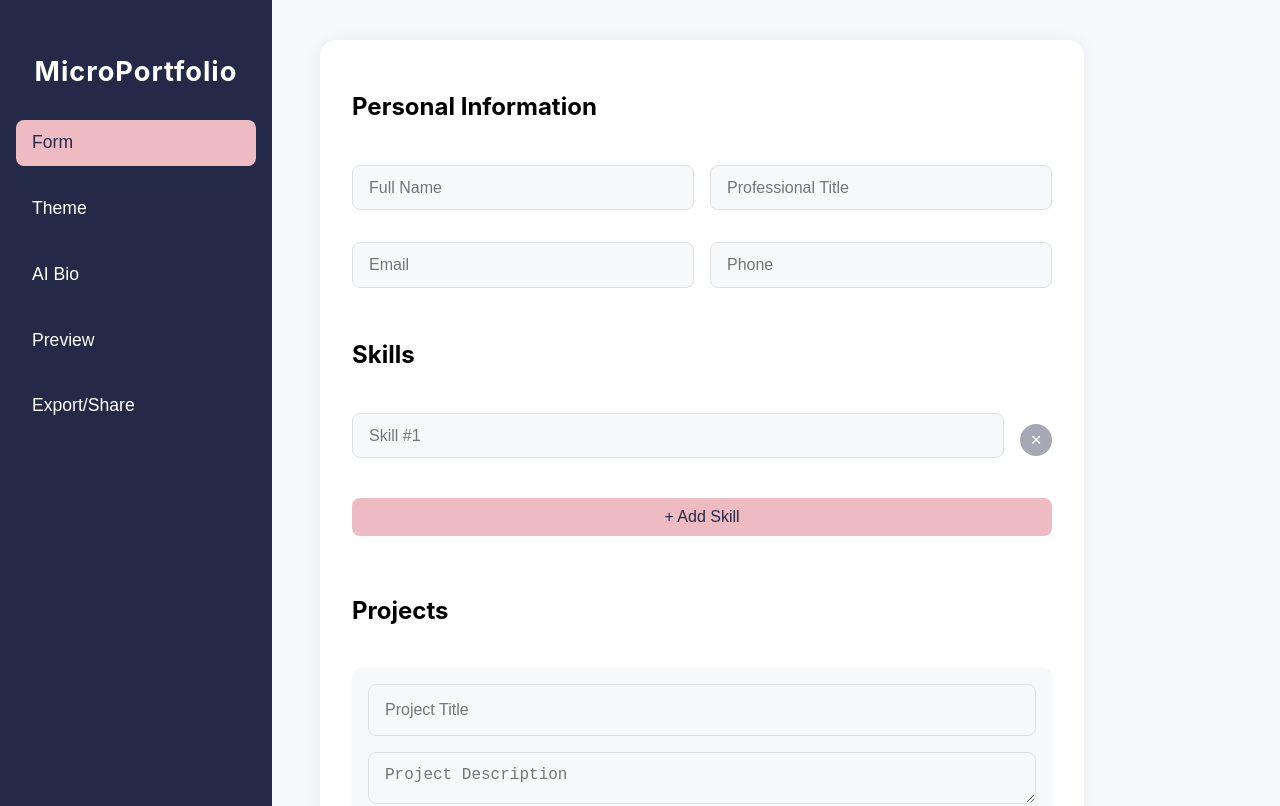
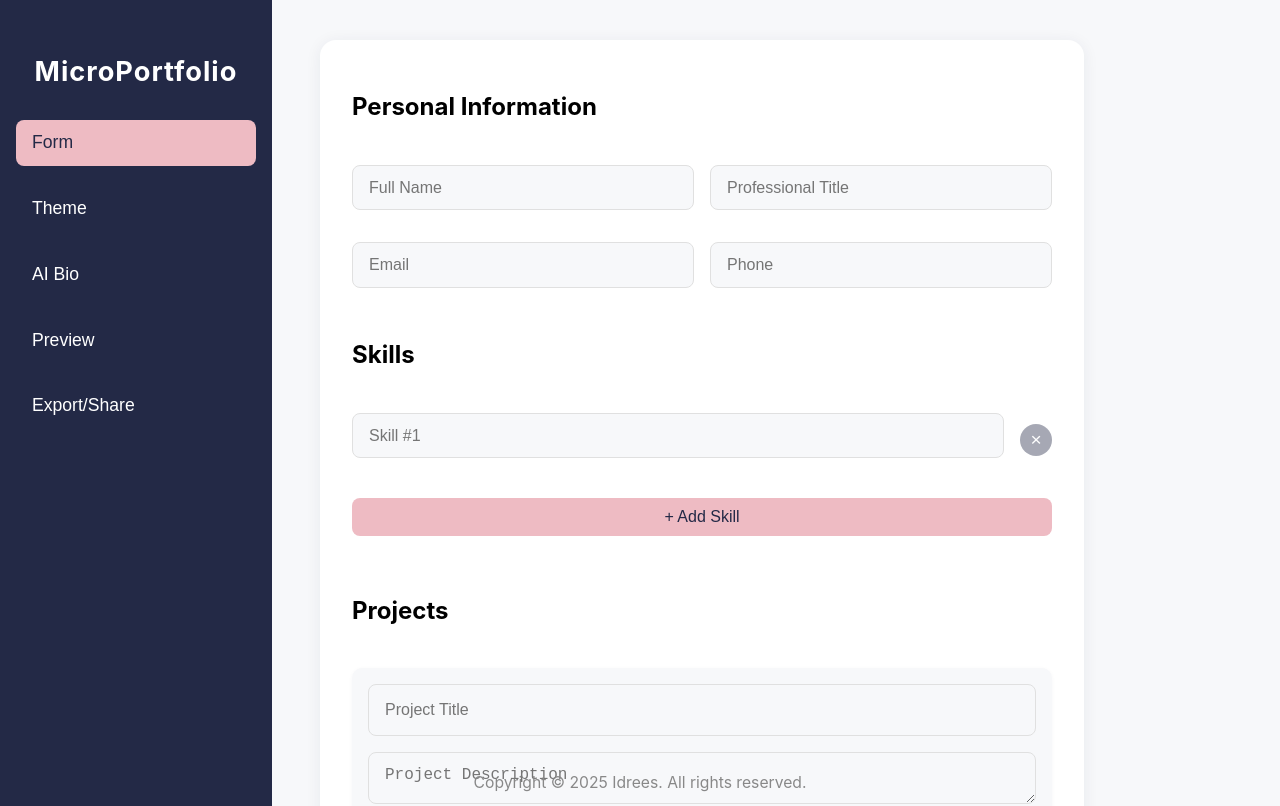
Before and after one commit to idrees31/Micro-Portfolio-Generator, a React (Create React App) app: page / in a window 1280 px wide. Shown: the top 806 px of the page. Built offline with nearby package versions, Linux system fonts and the light colour scheme.

Commit message:
Add 2025 copyright notice to footer and LICENSE file (All rights reserved)

```diff
--- a/src/App.js
+++ b/src/App.js
@@ -99,6 +99,9 @@ const App = () => {
           />
         )}
       </MainContent>
+      <Footer>
+        Copyright © 2025 Idrees. All rights reserved.
+      </Footer>
     </AppContainer>
   );
 };
@@ -186,4 +189,21 @@ const Section = styled.section`
   }
 `;
 
+const Footer = styled.footer`
+  width: 100%;
+  text-align: center;
+  padding: 1rem 0 0.5rem 0;
+  font-size: 0.98rem;
+  color: #888;
+  background: transparent;
+  position: fixed;
+  left: 0;
+  bottom: 0;
+  z-index: 100;
+  @media (max-width: 600px) {
+    font-size: 0.9rem;
+    padding: 0.7rem 0 0.3rem 0;
+  }
+`;
+
 export default App;
```
Also changed, not shown: 1 other file (tests, documents, lock files or other folders).
